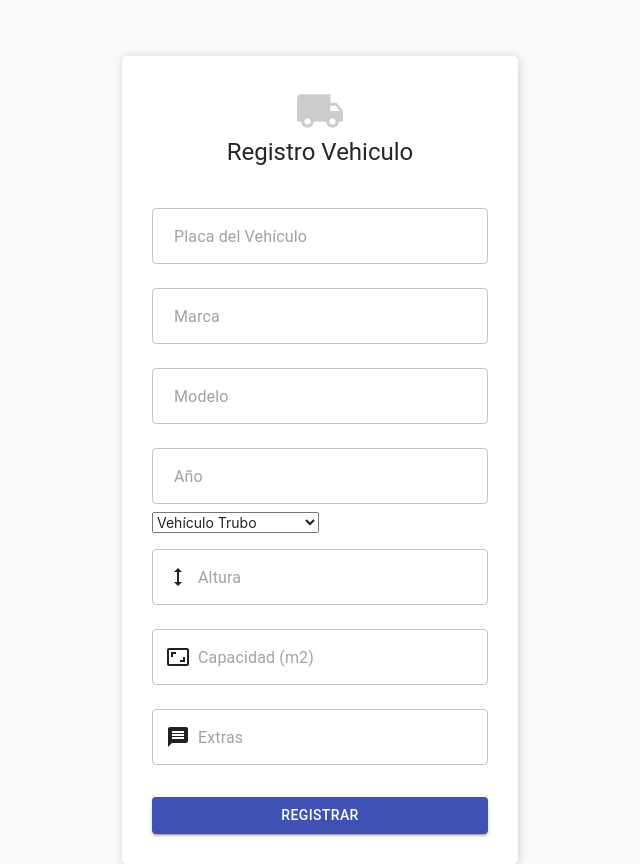
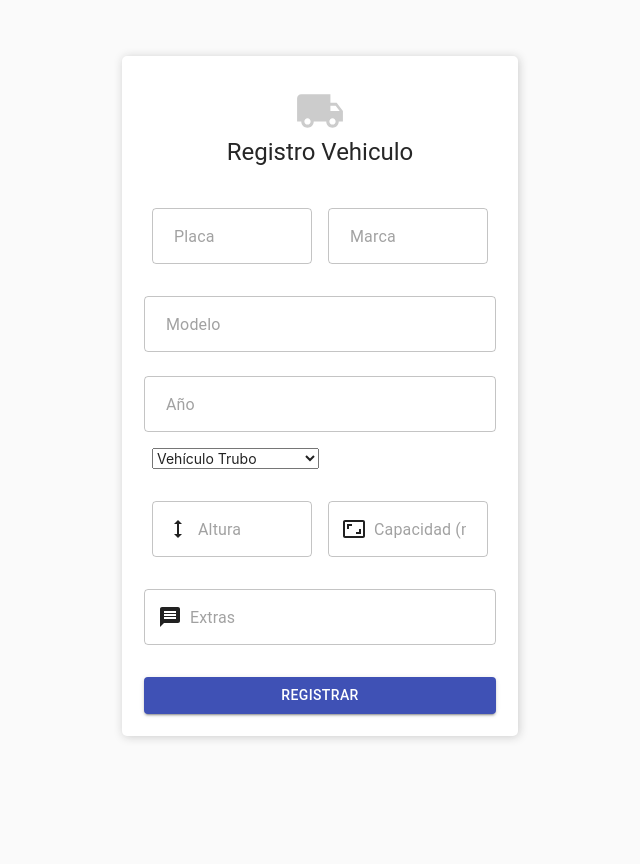
Before and after one commit to csepulvedaz/mudaya, a React (Create React App) app: page /vehiculo in a window 1280 px wide. Shown: the whole page, without its empty margins (320-960 px from the left). After the commit the page ends 800 px from the top, so only its background shows below. Built offline with nearby package versions, Linux system fonts and the light colour scheme.

Commit message:
:lipstick: Mod of vehicle form - Added Grid ft Yohany

```diff
--- a/src/pages/VehicleForm.js
+++ b/src/pages/VehicleForm.js
@@ -54,7 +54,9 @@ const useStyles = makeStyles(theme => ({
     unity: {
         marginTop:"20px"
     },
-    errorMessage: { marginTop: "15px", color: "red", fontSize: "12px" },
+    errorMessage: {
+         marginTop: "15px", color: "red", fontSize: "12px"
+    },
     notchedOutline: {},
     focused: {
         "&$focused $notchedOutline": {
@@ -67,7 +69,11 @@ const useStyles = makeStyles(theme => ({
     },
     selectEmpty: {
         marginTop: theme.spacing(2)
+    },
+    smallPlaceholder: {
+        fontSize: "16px"
     }
+
 }));
 
 const VehicleForm = props => {
@@ -84,6 +90,7 @@ const VehicleForm = props => {
                 <Typography component="h1" variant="h5">
                     Registro Vehiculo
                 </Typography>
+
 
                     <Formik
                         initialValues={{
@@ -110,17 +117,20 @@ const VehicleForm = props => {
                             alert(JSON.stringify(values, null, 2));
                         }}
                     >
+
                         {(formik) => (
                             <Form
                                 className={classes.form}
                                 onSubmit={formik.handleSubmit}
                                 noValidate
                             >
+                            <Grid  container spacing={2}>
+                                <Grid item xs={12} sm={6}>
                                 <TextField
                                     fullWidth
                                     variant="outlined"
                                     margin="normal"
-                                placeholder="Placa del Vehículo"
+                                    placeholder="Placa"
                                     name="licensePlate"
                                     type="text"
                                     {...formik.getFieldProps("licensePlate")}
@@ -151,6 +161,8 @@ const VehicleForm = props => {
                                         ),
                                     }}
                                 />
+                                </Grid>
+                                <Grid item xs={12} sm={6}>
                                 <TextField
                                     item xs={12} sm={6}
                                     fullWidth
@@ -187,6 +199,8 @@ const VehicleForm = props => {
                                         ),
                                     }}
                                 />
+                                </Grid>
+
                                 <TextField
                                     fullWidth
                                     variant="outlined"
@@ -257,6 +271,7 @@ const VehicleForm = props => {
                                         ),
                                     }}
                                 />
+                                <Grid item xs={12} sm={12}>
                                 <Field
                                     as ="select"
                                     fullWidth
@@ -302,7 +317,8 @@ const VehicleForm = props => {
                                     <option value="Tractomula 2 Troques">Tractomula 2 Troques</option>
                                     <option value="Tractomula 3 Troques">Tractomula 3 Troques</option>
                                 </Field>
-
+                                </Grid>
+                                <Grid item xs={12} sm={6}>
                                     <TextField
                                         fullWidth
                                         variant="outlined"
@@ -338,6 +354,8 @@ const VehicleForm = props => {
                                             ),
                                         }}
                                     />
+                                </Grid>
+                                <Grid item xs={12} sm={6}>
                                     <TextField
                                         fullWidth
                                         variant="outlined"
@@ -373,6 +391,7 @@ const VehicleForm = props => {
                                             ),
                                         }}
                                     />
+                                </Grid>
                                 <TextField
                                     fullWidth
                                     variant="outlined"
@@ -418,6 +437,7 @@ const VehicleForm = props => {
                                 >
                                     Registrar
                                 </Button>
+                                </Grid>
                             </Form>
                         )}
                     </Formik>
```
Lines whose indentation alone changed are shown as unchanged.
